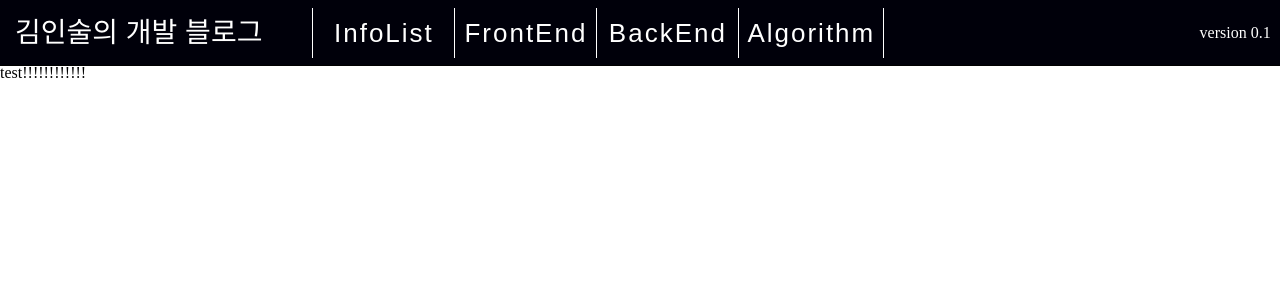
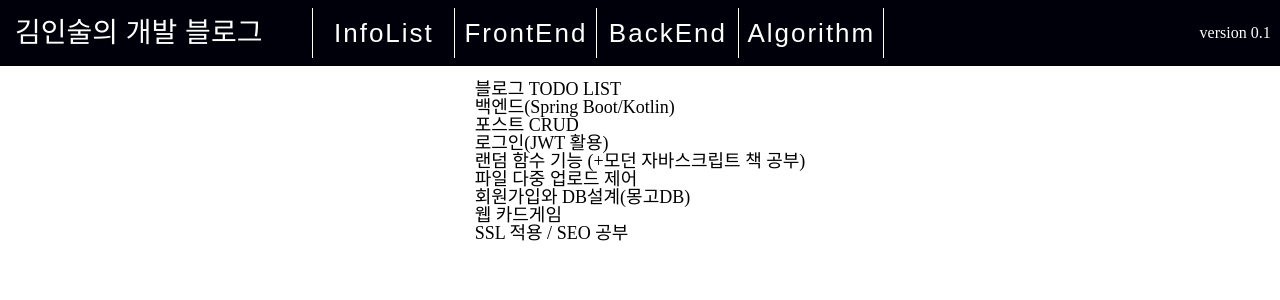
Before and after one commit to FileParty/is_blog_front, a Next.js app: page / in a window 1280 px wide. Shown: the top 300 px of the page. Built offline with nearby package versions, Linux system fonts and the light colour scheme.

Commit message:
20230207_index_투두리스트작성

```diff
--- a/pages/index.tsx
+++ b/pages/index.tsx
@@ -1,22 +1,24 @@
-import { Inter } from '@next/font/google'
-import styles from '@/styles/Home.module.css'
-import Link from 'next/link';
-import { useState } from 'react';
+import { MainDiv, MainTodoListUl } from '@/styles/Index.style';
 
-//const inter = Inter({ subsets: ['latin'] })
 
 export default function Home() {
 
 
   return (
     <>
-      <main>
-        {/* <div>
-          <h3>코딩테스트 문제풀이</h3> <br/>
-          <Link href="/codingtest01">코딩테스트01 일곱 난쟁이의 키</Link>
-        </div> */}
-        <div>test!!!!!!!!!!!!</div>
-      </main>
+      <MainDiv>
+        <MainTodoListUl>
+          <li><h1>블로그 TODO LIST</h1></li>
+          <li><p>백엔드(Spring Boot/Kotlin)</p></li>
+          <li><p>포스트 CRUD</p></li>
+          <li><p>로그인(JWT 활용)</p></li>
+          <li><p>랜덤 함수 기능 (+모던 자바스크립트 책 공부)</p></li>
+          <li><p>파일 다중 업로드 제어</p></li>
+          <li><p>회원가입와 DB설계(몽고DB)</p></li>
+          <li><p>웹 카드게임</p></li>
+          <li><p>SSL 적용 / SEO 공부</p></li>
+        </MainTodoListUl>
+      </MainDiv>
     </>
   )
 }
--- a/src/component/Header.tsx
+++ b/src/component/Header.tsx
@@ -48,7 +48,6 @@ export default function Header() {
                                             })}
                                         </HeaderDropDownMenuList>
                                     }
-
                             </HeaderDropDownMenu>
                         })}
 
--- a/styles/Header.style.ts
+++ b/styles/Header.style.ts
@@ -72,15 +72,14 @@ export const HeaderDropDownMenu = styled.li`
   padding:0 8px;
   border-right: 1px solid white;
   letter-spacing: 2px;
+  :hover {
+    color: green;
+    text-shadow: 1px 1px 1px rgb(196, 203, 245);
+  }
   h3{
     font-weight: 200;
   }
-  h3:hover {
-    color: rgb(196, 203, 245);
-    text-shadow: 1px 1px 1px white;
-  }
-
-`
+`;
 
 export const HeaderDropDownMenuList = styled.ul`
   display: flex;
@@ -89,16 +88,17 @@ export const HeaderDropDownMenuList = styled.ul`
   min-height: 40px;
   padding: 5px;
   position: absolute;
-  top:50px;
+  top:51px;
   li {
+    background-color: white;
     width:100%;
     border:1px solid black;
-    font-size: 18px;
-    color: black;
+    font-size: 19px;
     padding:5px 0px;
     :hover {
-      color: white;
-      text-shadow: 3px 3px 3px black;
+      a {
+        color: red !important;
+      }
     }
   }
 `;
--- a/styles/Index.style.ts
+++ b/styles/Index.style.ts
@@ -8,3 +8,8 @@ export const MainDiv = styled.main`
     width: 100%;
     height: 100%;
 `;
+
+export const MainTodoListUl = styled.ul`
+    padding:15px;
+    font-size: 18px;
+`;
```
